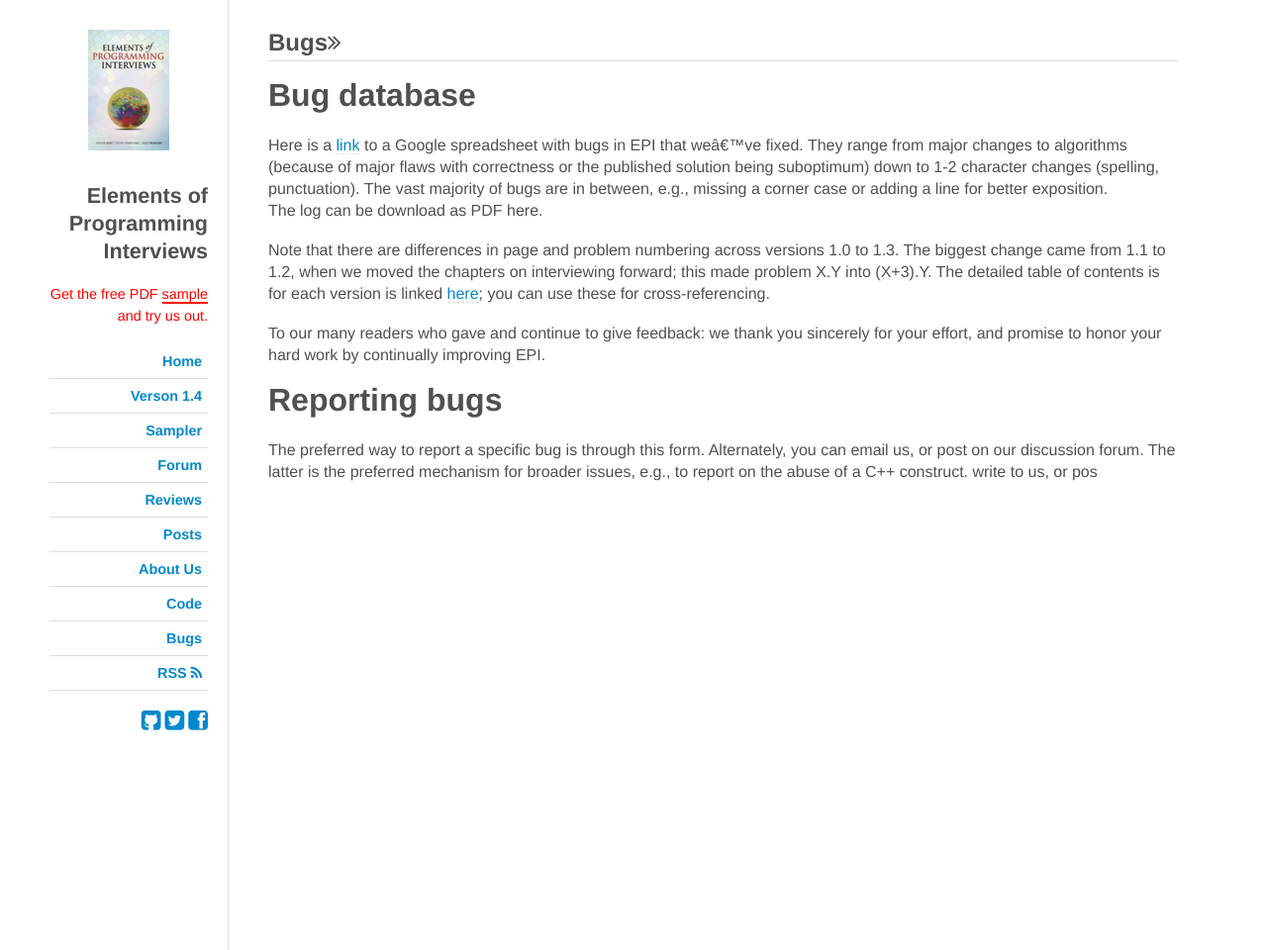
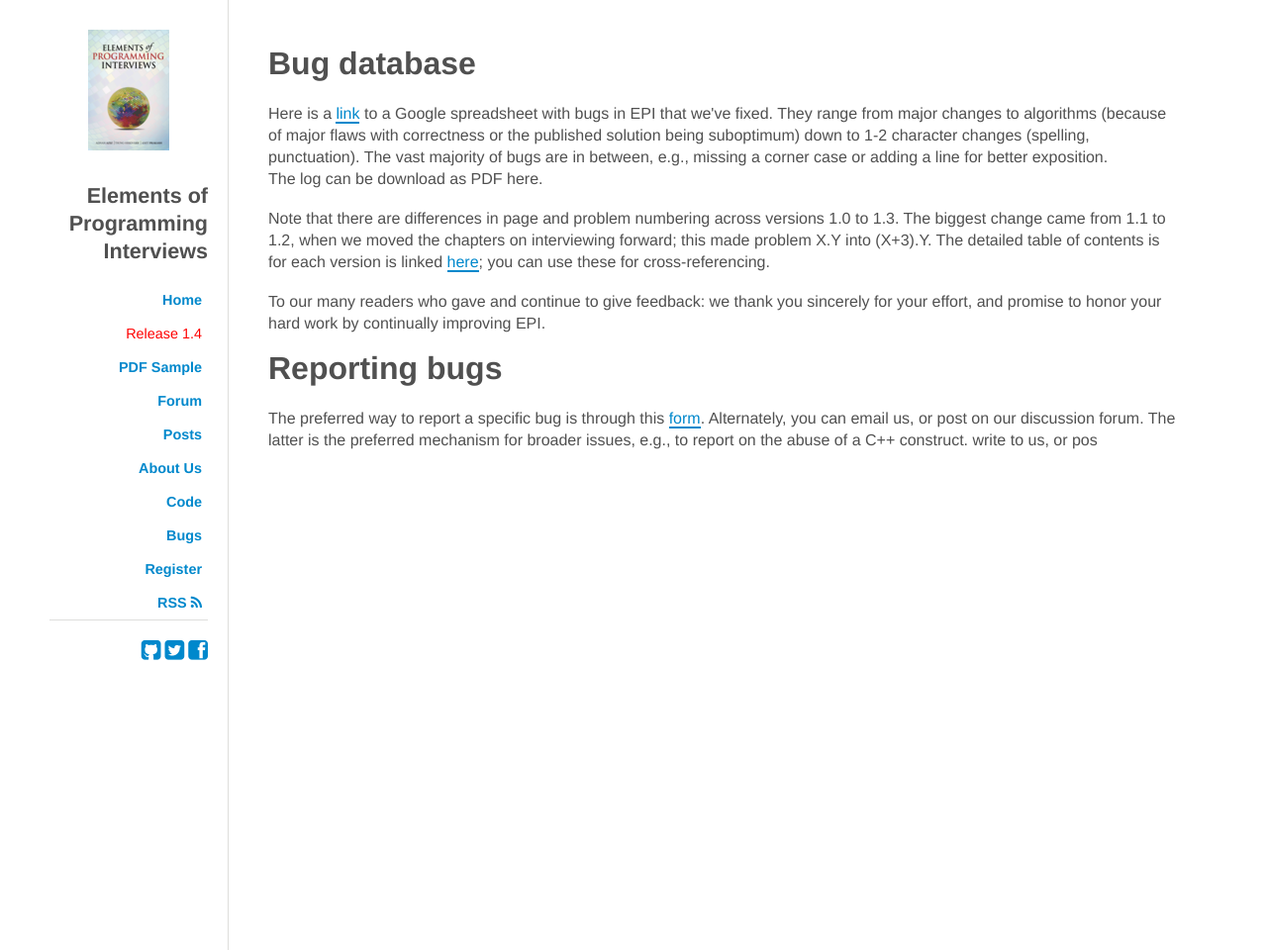
Before and after one commit to epibook/epibook.github.io, a Jekyll site: the page built from bugs.html, in a window 1280 px wide. Shown: the whole page at 99% size. Built offline with Jekyll 4.4.1, drawn with Linux system fonts in a browser that asks for light colours; some web fonts are replaced; Markdown is read by kramdown in place of the engine named in the settings.

Commit message:
fixing CNAME

```diff
--- a/_layouts/default.html
+++ b/_layouts/default.html
@@ -45,22 +45,18 @@
 
                 <h2 style="text-align:right; line-height:28px;">Elements of Programming Interviews</h2>
 
-                    <p style="color:red;">
-                        Get the free PDF <a style="color:red;border-bottom:2px solid red;"href="/sample/">sample</a>
-                        and try us out.
-                    </p>
                 </div>
-
                 <ul>
                     <li><a href="/">Home</a></li>
-                    <li><a href="/release-1.4/">Verson 1.4</a></li>
-                    <li><a href="/sample/">Sampler</a></li>
+                    <li style="color:red;border-bottom:0px solid red;"href="/release-1.4/">Release 1.4</a>
+                    <li><a href="/sample/">PDF Sample</a></li>
                     <li><a href="http://talk.elementsofprogramminginterviews.com/">Forum</a></li>
-                    <li><a href="/reviews/">Reviews</a></li>
+                    <!-- <li><a href="/reviews/">Reviews</a></li> -->
                     <li><a href="/posts/">Posts</a></li>
                     <li><a href="/about/">About Us</a></li>
                     <li><a href="/code/">Code</a></li>
                     <li><a href="/bugs/">Bugs</a></li>
+                    <li><a href="/register/">Register</a></li>
                     <li><a href="{{ site.feed }}">RSS <i class="icon-rss"></i></a></li>
                 </ul>
 
--- a/bugs.html
+++ b/bugs.html
@@ -5,13 +5,12 @@ description:
     EPI bug database and bug reporting
 ---
 
-<h2 id="about">Bugs<i class="icon-double-angle-right"></i></h2>
 <p class="greeting">
 </p>
 
 
 <h1>Bug database</h1>
-Here is a <a href="https://docs.google.com/spreadsheet/pub?key=0AhSo5a62h0DfdHduc3IxUXJWRXdoUzZoQ0NFdDNEbEE&output=html">link</a> to a Google spreadsheet with bugs in EPI that we’ve fixed.
+Here is a <a href="https://docs.google.com/spreadsheet/pub?key=0AhSo5a62h0DfdHduc3IxUXJWRXdoUzZoQ0NFdDNEbEE&output=html">link</a> to a Google spreadsheet with bugs in EPI that we've fixed.
 They range from major changes to algorithms (because of major flaws with correctness or the published solution being suboptimum) down to 1-2 character changes (spelling, punctuation). The vast majority of bugs are in between, e.g., missing a corner case or adding a line for better exposition.
 <p>
 
@@ -29,7 +28,7 @@ To our many readers who gave and continue to give feedback: we thank you sincere
 
 <h1>Reporting bugs</h1>
 
-The preferred way to report a specific bug is through this form.
+The preferred way to report a specific bug is through this <a href="https://docs.google.com/forms/d/1TPBtODrHGpAuZ9tzjghmdjnVQ1Pji9sRFgwkU7q1bZ8/viewform">form</a>.
 Alternately, you can email us, or post
 on our discussion forum. The latter is the preferred mechanism for broader issues,
 e.g., to report on the abuse of a C++ construct.
--- a/css/base.css
+++ b/css/base.css
@@ -57,7 +57,7 @@ div.container p {
 
 div.container a {
     color: #08C;
-    border-bottom: 1px dashed #dededc;
+    border-bottom: 2px solid #08C;
     text-decoration: none;
 }
 
@@ -86,7 +86,7 @@ div.side ul {
 
 div.side ul li {
     padding: 6px;
-    border-top: 1px solid #dededc;
+    border-top: 0px solid #dededc;
 }
 
 div.side ul li:first-child {
```
